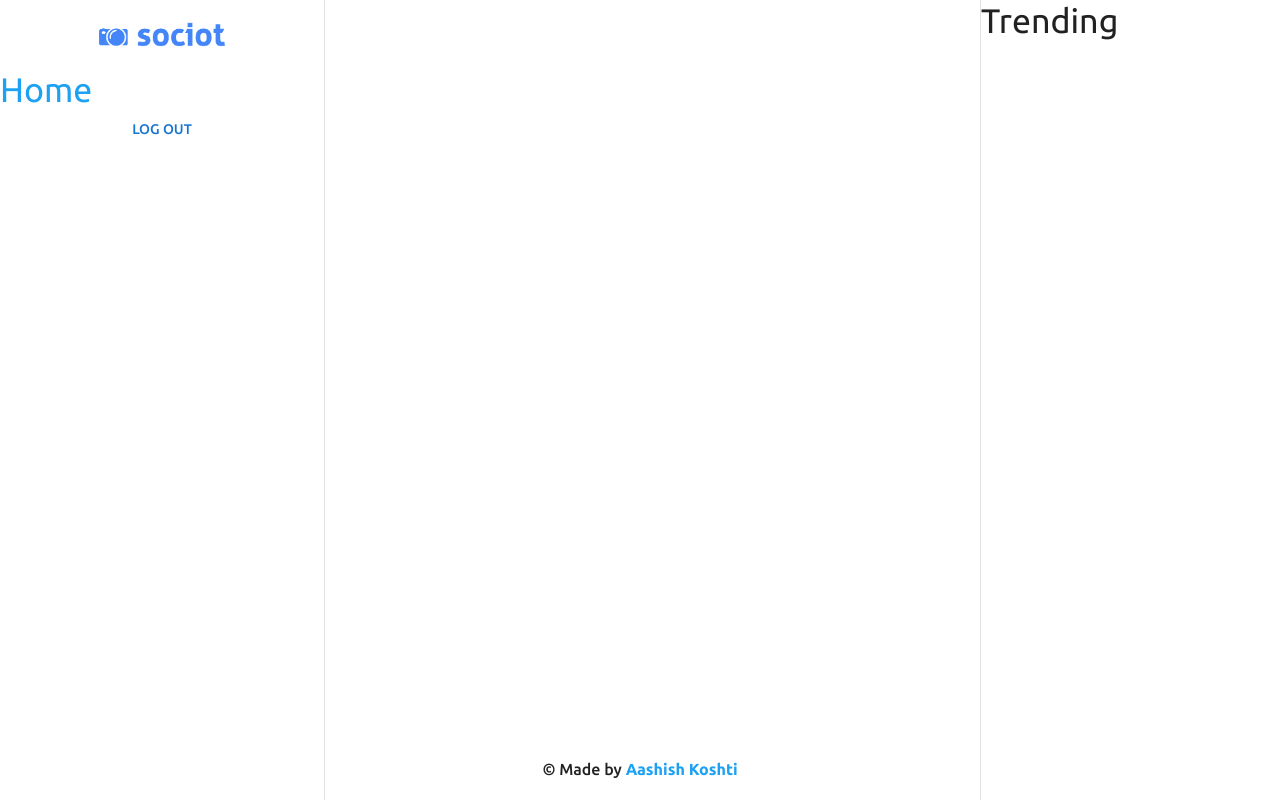
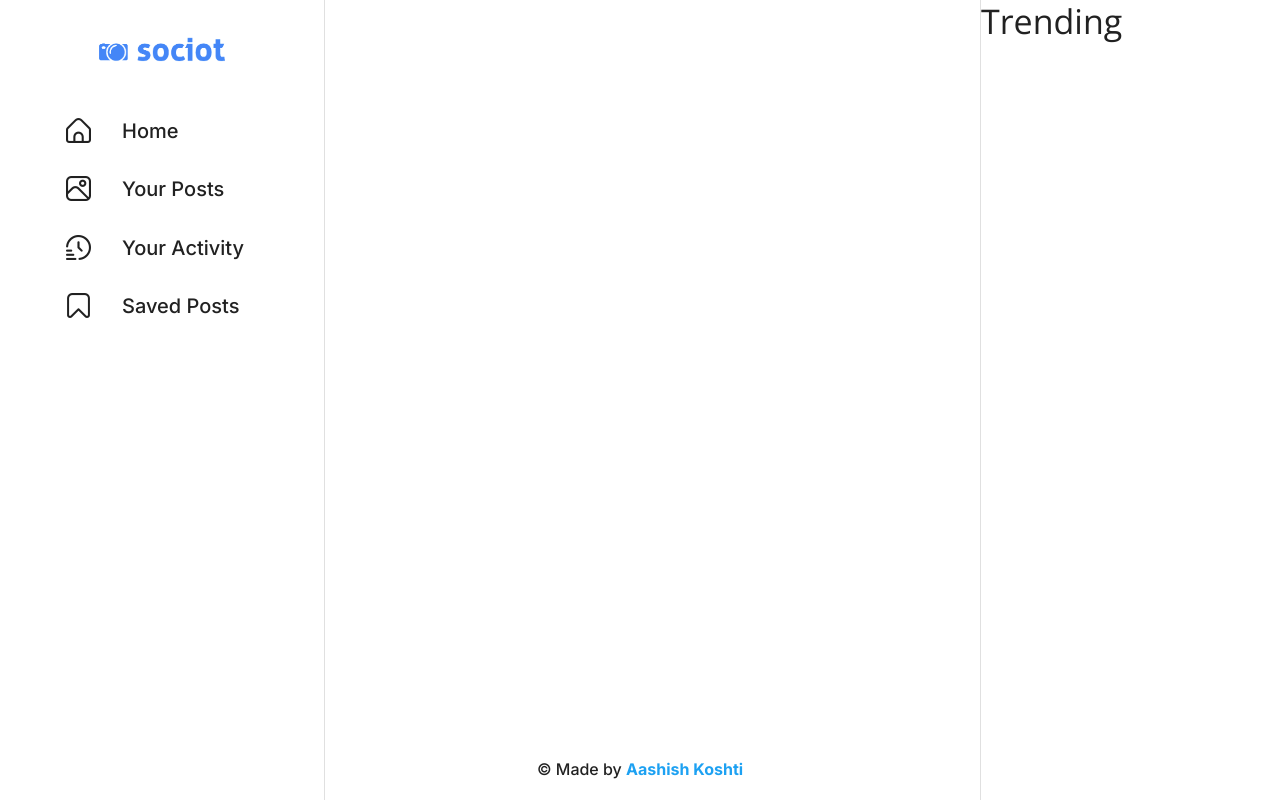
Before and after one commit to the-arcade-01/Sociot, a React (Create React App) app: page /home in a window 1280 px wide. Built offline with nearby package versions, Linux system fonts and the light colour scheme; no server answers.

Commit message:
list on side drawer added

```diff
--- a/public/index.html
+++ b/public/index.html
@@ -6,11 +6,21 @@
     <meta name="viewport" content="width=device-width, initial-scale=1" />
     <meta name="theme-color" content="#000000" />
     <meta name="Sociot" content="Social Media App created by Aashish Koshti" />
+
+    <!-- google fonts -->
+    <link rel="preconnect" href="https://fonts.googleapis.com" />
+    <link rel="preconnect" href="https://fonts.gstatic.com" crossorigin />
     <link rel="preconnect" href="https://fonts.googleapis.com" />
     <link rel="preconnect" href="https://fonts.gstatic.com" crossorigin />
     <link
-      href="https://fonts.googleapis.com/css2?family=Nunito:wght@400;500;600;700;800&family=Ubuntu:wght@400;500;700&display=swap"
+      href="https://fonts.googleapis.com/css2?family=Inter:wght@300;400;500;600;700;800&family=Nunito:wght@400;500;600;700;800&family=Open+Sans:wght@300;400;500;600;700&family=Ubuntu:wght@400;500;700&display=swap"
       rel="stylesheet"
+    />
+
+    <!-- icons -->
+    <link
+      rel="stylesheet"
+      href="https://cdn-uicons.flaticon.com/uicons-regular-rounded/css/uicons-regular-rounded.css"
     />
     <title>Sociot | Social Media App</title>
   </head>
--- a/src/App.js
+++ b/src/App.js
@@ -5,7 +5,7 @@ import { BrowserRouter, Routes, Route } from "react-router-dom";
 import CssBaseline from "@mui/material/CssBaseline";
 import { createTheme, ThemeProvider } from "@mui/material";
 
-import Layout from "./components/UI/Layout";
+import Layout from "./components/Layout/Layout";
 import AuthPage from "./pages/AuthPage";
 import HomePage from "./pages/HomePage";
 import SignupForm from "./components/AuthForms/SignupForm";
@@ -25,7 +25,7 @@ import axios from "axios";
 
 const theme = createTheme({
   typography: {
-    fontFamily: ["Ubuntu", "Nunito"].join(","),
+    fontFamily: ["Open Sans","Inter", "Ubuntu", "Nunito"].join(","),
   },
   shadows: Array(25).fill("none"),
 });
--- a/src/components/UI/Footer.js
+++ b/src/components/Layout/Footer.js
@@ -17,14 +17,14 @@ const Footer = () => {
         textAlign: "center",
       }}
     >
-      <Typography sx={{ fontWeight: "500" }}>
+      <Typography sx={{ fontWeight: "500", fontFamily: "Inter" }}>
         {" "}
         &copy; Made by{" "}
         <a
           href="https://github.com/the-arcade-01"
           style={{
             textDecoration: "none",
-            fontWeight: "600",
+            fontWeight: "700",
             color: "#1da1f2",
           }}
           target="_blank"
--- /dev/null
+++ b/src/components/Layout/LeftDrawer.js
@@ -0,0 +1,117 @@
+import React from "react";
+
+import { Link } from "react-router-dom";
+
+import Drawer from "@mui/material/Drawer";
+import Box from "@mui/material/Box";
+import Typography from "@mui/material/Typography";
+import Paper from "@mui/material/Paper";
+import Avatar from "@mui/material/Avatar";
+import List from "@mui/material/List";
+import ListItemButton from "@mui/material/ListItemButton";
+import ListItemIcon from "@mui/material/ListItemIcon";
+import ListItemText from "@mui/material/ListItemText";
+
+import LogoutUser from "../AuthForms/LogoutUser";
+
+const drawerWidth = 325;
+
+const LeftDrawer = () => {
+  const pages = [
+    {
+      icon: (
+        <i
+          className="fi fi-rr-home"
+          style={{ fontSize: "25px", marginTop: "5px" }}
+        />
+      ),
+      page: "Home",
+    },
+    {
+      icon: (
+        <i
+          className="fi fi-rr-picture"
+          style={{ fontSize: "25px", marginTop: "5px" }}
+        />
+      ),
+      page: "Your Posts",
+    },
+    {
+      icon: (
+        <i
+          className="fi fi-rr-time-fast"
+          style={{ fontSize: "25px", marginTop: "5px" }}
+        />
+      ),
+      page: "Your Activity",
+    },
+    {
+      icon: (
+        <i
+          className="fi fi-rr-bookmark"
+          style={{ fontSize: "25px", marginTop: "5px" }}
+        />
+      ),
+      page: "Saved Posts",
+    },
+    // {
+    //   icon: (
+    //     <i
+    //       className="fi fi-rr-sign-out-alt"
+    //       style={{ fontSize: "25px", marginTop: "5px" }}
+    //     />
+    //   ),
+    //   page: "Logout",
+    // },
+  ];
+
+  return (
+    <Drawer
+      sx={{
+        width: drawerWidth,
+        flexShrink: 0,
+        "& .MuiDrawer-paper": {
+          width: drawerWidth,
+          boxSizing: "border-box",
+        },
+      }}
+      variant="permanent"
+      anchor="left"
+    >
+      <Box
+        component="img"
+        src="assets/sociot-logo.png"
+        sx={{ transform: "scale(40%)", marginTop: "15px" }}
+      />
+      <Paper sx={{ marginLeft: "50px", marginTop: "10px" }}>
+        <List
+          sx={{
+            maxWidth: "220px",
+            bgcolor: "background.paper",
+          }}
+        >
+          {pages.map((page) => {
+            return (
+              <ListItemButton sx={{ borderRadius: "50px" }}>
+                <ListItemIcon sx={{ color: "rgba(0, 0, 0, 0.87)" }}>
+                  {page.icon}
+                </ListItemIcon>
+                <Typography
+                  sx={{
+                    fontWeight: "500",
+                    fontFamily: "Inter",
+                    fontSize: "20px",
+                  }}
+                >
+                  {page.page}
+                </Typography>
+              </ListItemButton>
+            );
+          })}
+        </List>
+      </Paper>
+    </Drawer>
+  );
+};
+
+export default LeftDrawer;
--- a/src/components/UI/LeftDrawer.js
+++ /dev/null
@@ -1,38 +0,0 @@
-import React from "react";
-
-import Drawer from "@mui/material/Drawer";
-import Box from "@mui/material/Box";
-import Typography from "@mui/material/Typography";
-
-import LogoutUser from "../AuthForms/LogoutUser";
-
-const drawerWidth = 325;
-
-const LeftDrawer = () => {
-  return (
-    <Drawer
-      sx={{
-        width: drawerWidth,
-        flexShrink: 0,
-        "& .MuiDrawer-paper": {
-          width: drawerWidth,
-          boxSizing: "border-box",
-        },
-      }}
-      variant="permanent"
-      anchor="left"
-    >
-      <Box
-        component="img"
-        src="assets/sociot-logo.png"
-        sx={{ transform: "scale(40%)" }}
-      />
-      <Typography variant="h4" sx={{ color: "#1da1f2" }}>
-        Home
-      </Typography>
-      <LogoutUser />
-    </Drawer>
-  );
-};
-
-export default LeftDrawer;
```
Also changed, not shown: src/components/Layout/Layout.js (renamed from src/components/UI/Layout.js), src/components/Layout/RightDrawer.js (renamed from src/components/UI/RightDrawer.js).
